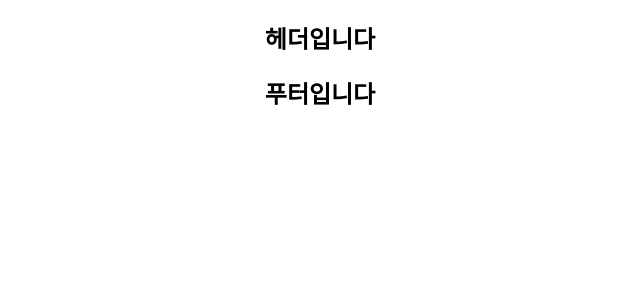
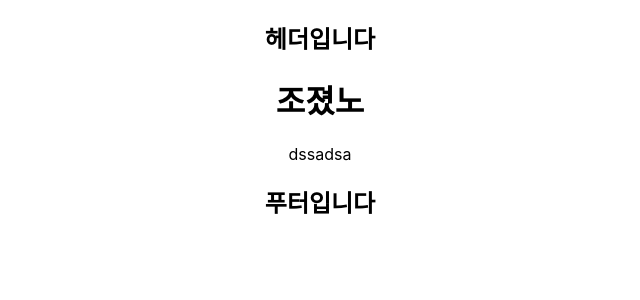
Before and after one commit to yoojaehuek/popol2, a React (Create React App) app in the folder popol2/: page /playlist in a window 1280 px wide. Before the commit this address had no page. Shown: the top 300 px of the page, without its empty margins (320-960 px from the left). Built offline with nearby package versions, Linux system fonts and the light colour scheme.

Commit message:
아무것도안함

```diff
--- a/popol2/src/App.js
+++ b/popol2/src/App.js
@@ -4,6 +4,7 @@ import {Routes, Route} from 'react-router-dom';
 import Header from './routes/Header';
 import Footer from './routes/Footer';
 import Main from './routes/Main';
+import Playlist from './routes/Playlist';
 
 function App() {
   return (
@@ -11,6 +12,7 @@ function App() {
       <Header/>
       <Routes>
         <Route path='/' element={<Main></Main>}></Route>
+        <Route path='/playlist' element={<Playlist></Playlist>}></Route>
       </Routes>
       <Footer/>
     </div>
--- /dev/null
+++ b/popol2/src/routes/Playlist.js
@@ -0,0 +1,13 @@
+import React from "react";
+import '../scss/Playlist.scss';
+
+const Playlist = () => {
+  return(
+    <>
+      <h1>조졌노</h1>
+      <p>dssadsa</p>
+    </>
+  )
+}
+
+export default Playlist;
```
Also changed, not shown: popol2/src/scss/Playlist.scss (added).
